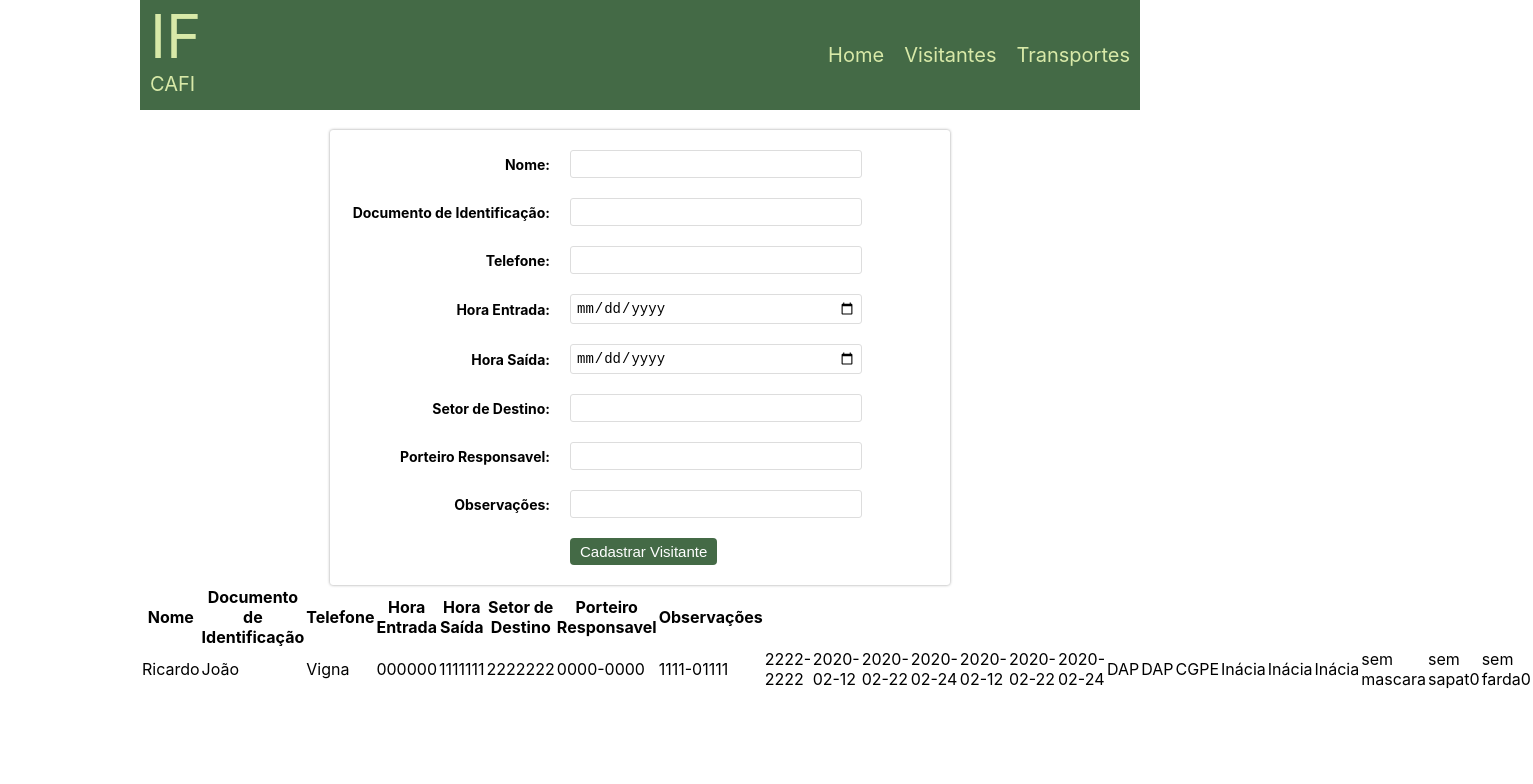
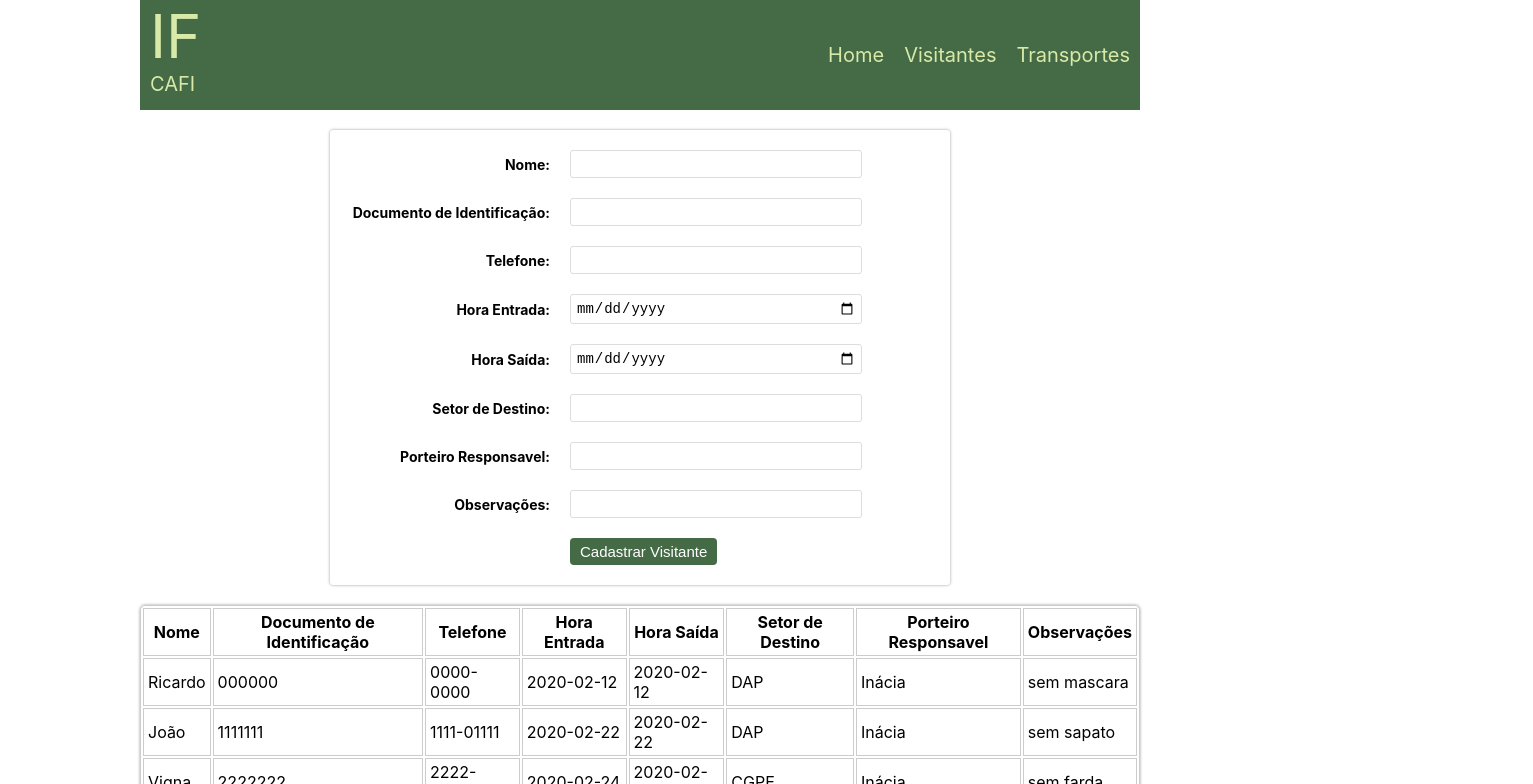
Before and after one commit to ricardoseminsta/ifpe_project, a React (Create React App) app in the folder frontend/: page /lobby in a window 1280 px wide. Shown: the top 784 px of the page, 1533 px wide, since content can reach past the window. Built offline with nearby package versions, Linux system fonts and the light colour scheme.

Commit message:
commit table initial

```diff
--- a/frontend/src/helpers/visits.ts
+++ b/frontend/src/helpers/visits.ts
@@ -1,5 +1,5 @@
 export const visits = [
     {name: 'Ricardo', doc: '000000', phone: '0000-0000', arrivalTime: '2020-02-12', exitTime: '2020-02-12', sector: 'DAP', doorman: 'Inácia', obs: 'sem mascara'},
-    {name: 'João', doc: '1111111', phone: '1111-01111', arrivalTime: '2020-02-22', exitTime: '2020-02-22', sector: 'DAP', doorman: 'Inácia', obs: 'sem sapat0'},
-    {name: 'Vigna', doc: '2222222', phone: '2222-2222', arrivalTime: '2020-02-24', exitTime: '2020-02-24', sector: 'CGPE', doorman: 'Inácia', obs: 'sem farda0'}
+    {name: 'João', doc: '1111111', phone: '1111-01111', arrivalTime: '2020-02-22', exitTime: '2020-02-22', sector: 'DAP', doorman: 'Inácia', obs: 'sem sapato'},
+    {name: 'Vigna', doc: '2222222', phone: '2222-2222', arrivalTime: '2020-02-24', exitTime: '2020-02-24', sector: 'CGPE', doorman: 'Inácia', obs: 'sem farda'}
 ]
--- a/frontend/src/pages/Lobby/index.tsx
+++ b/frontend/src/pages/Lobby/index.tsx
@@ -134,49 +134,19 @@ export const Lobby = () => {
                             <th>Porteiro Responsavel</th>
                             <th>Observações</th>
                         </tr>
+                        {visits.map((item, index) => (
+                            <tr className="itemVisit" key={index}>
+                                <td>{item.name}</td>
+                                <td>{item.doc}</td>
+                                <td>{item.phone}</td>
+                                <td>{item.arrivalTime}</td>
+                                <td>{item.exitTime}</td>
+                                <td>{item.sector}</td>
+                                <td>{item.doorman}</td>
+                                <td>{item.obs}</td>
+                            </tr>
+                        ))}
 
-                        <tr>
-                            {visits.map((item, index) => (
-                                <td className="itemVisit" key={index}>
-                                    {item.name}
-                                </td>
-                            ))}
-                            {visits.map((item, index) => (
-                                <td className="itemVisit" key={index}>
-                                    {item.doc}
-                                </td>
-                            ))}
-                            {visits.map((item, index) => (
-                                <td className="itemVisit" key={index}>
-                                    {item.phone}
-                                </td>
-                            ))}
-                            {visits.map((item, index) => (
-                                <td className="itemVisit" key={index}>
-                                    {item.arrivalTime}
-                                </td>
-                            ))}
-                            {visits.map((item, index) => (
-                                <td className="itemVisit" key={index}>
-                                    {item.exitTime}
-                                </td>
-                            ))}
-                            {visits.map((item, index) => (
-                                <td className="itemVisit" key={index}>
-                                    {item.sector}
-                                </td>
-                            ))}
-                            {visits.map((item, index) => (
-                                <td className="itemVisit" key={index}>
-                                    {item.doorman}
-                                </td>
-                            ))}
-                            {visits.map((item, index) => (
-                                <td className="itemVisit" key={index}>
-                                    {item.obs}
-                                </td>
-                            ))}
-                        </tr>
                     </table>
                 </VisitArea>
             </LobbyArea>
--- a/frontend/src/pages/Lobby/style.ts
+++ b/frontend/src/pages/Lobby/style.ts
@@ -63,5 +63,24 @@ form {
 `;
 
 export const VisitArea = styled.div`
+    margin-top: 20px;
 
+    table {
+        box-shadow: 0px 0px 3px #999;
+        border-radius: 5px;
+    }
+
+    table,
+    th,
+    td {
+        border: 1px solid #CCC;
+    }
+
+    th,
+    td {
+        padding: 3px 4px;
+    }
+    tr:hover {
+        background-color: #D8E9A8;
+    }
 `;
--- a/frontend/src/pages/SignIn/index.tsx
+++ b/frontend/src/pages/SignIn/index.tsx
@@ -12,7 +12,9 @@ export const SignIn = () => {
     const [password, setPassword] = useState('');
     const [disabled, setDisable] = useState(false);
 
-    const handleSubmit = () => {
+    const handleSubmit = (e: React.FormEvent<HTMLButtonElement>) => {
+        e.preventDefault();
+
         if(user === 'ricar' && password === '1234'){
             dispatch({
                 type: 'CHANGE_AUTH',
```
